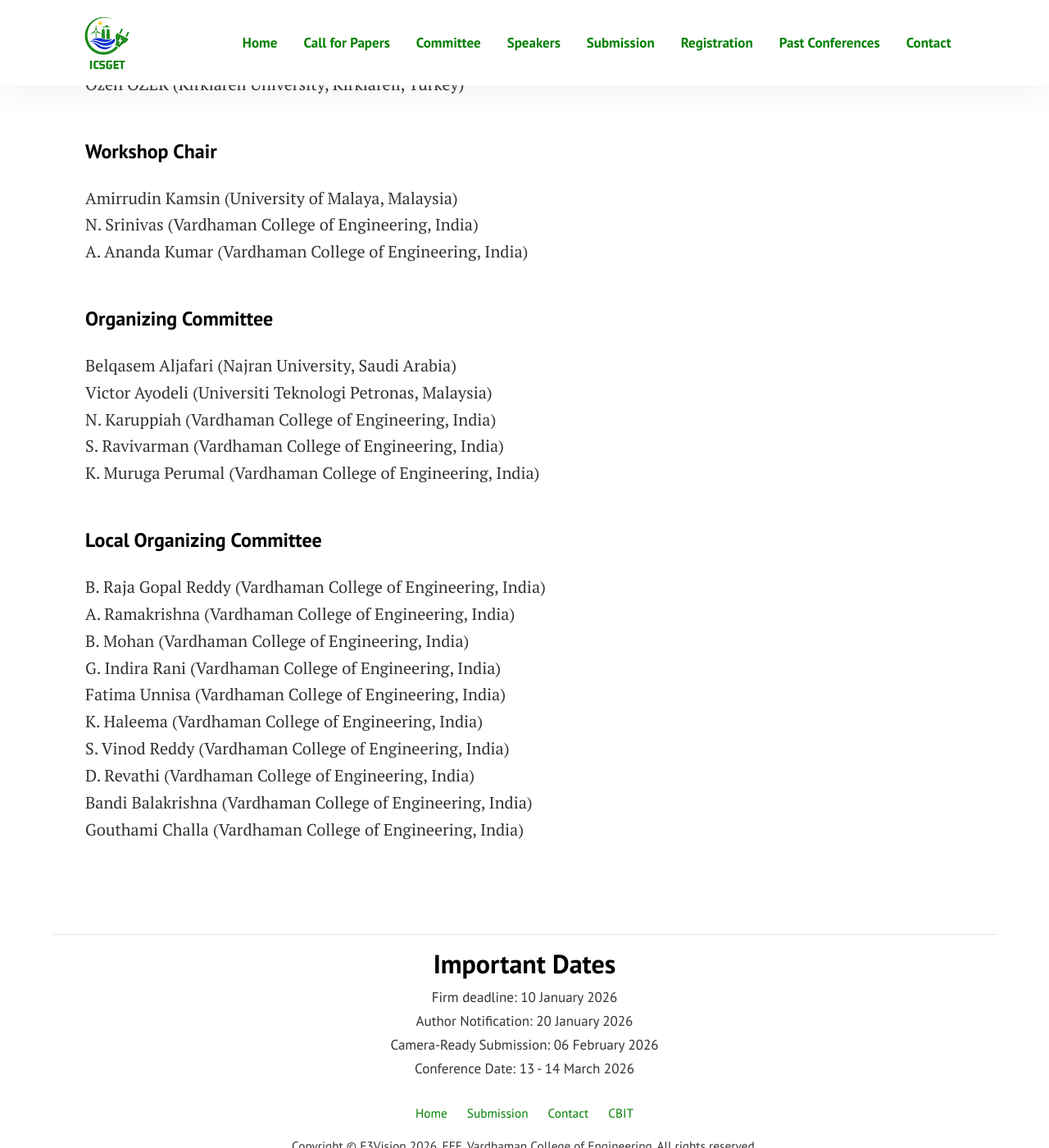
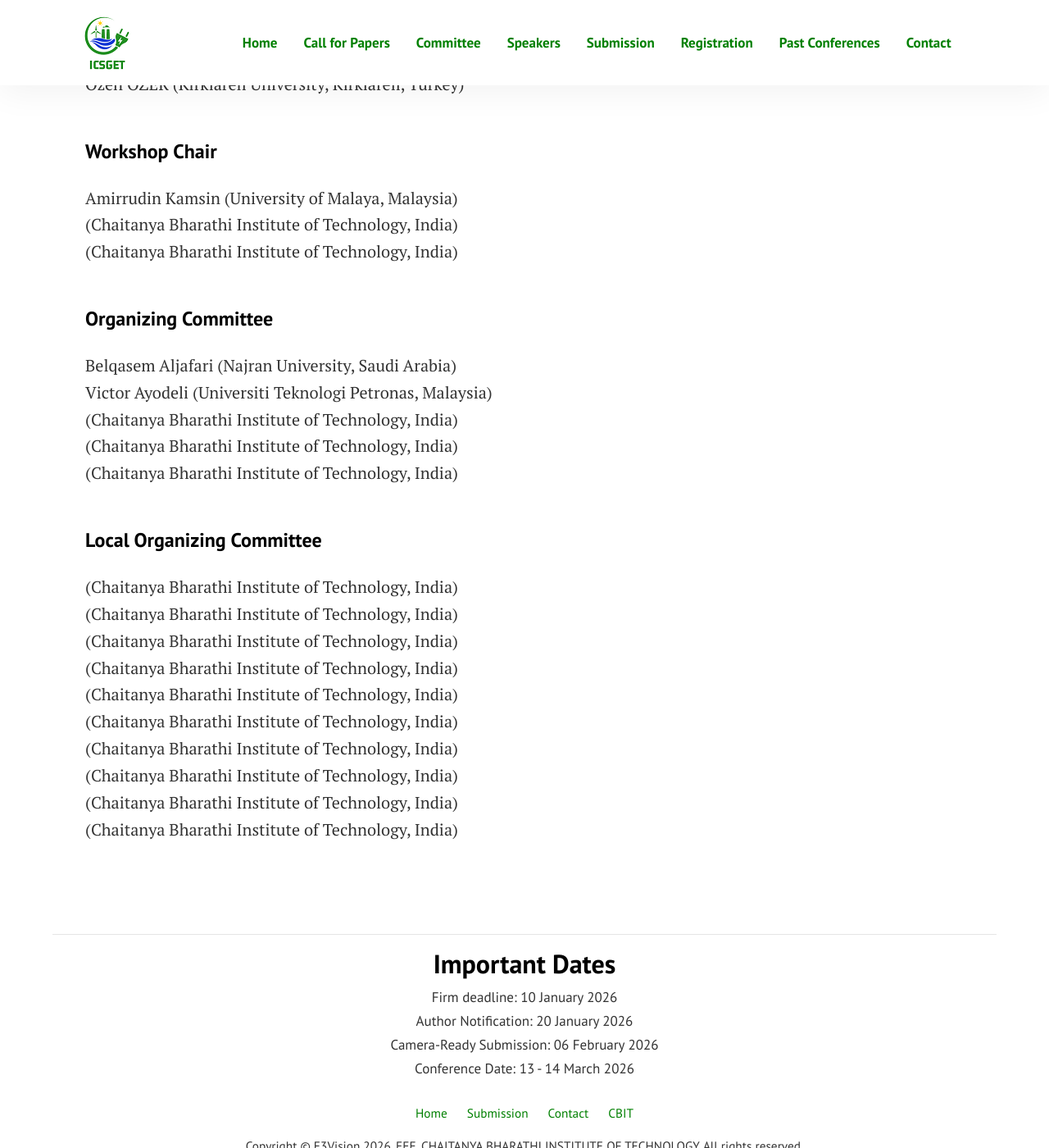
Before and after one commit to sravivarman/e3vision, a Jekyll site: the page built from pages/committee.md, in a window 1280 px wide and 1400 px high, scrolled down 3767 px. Shown: the whole window at 82% size. Built offline with Jekyll 4.4.1, drawn with Linux system fonts in a browser that asks for light colours; some of the changed text lies outside the part shown.

Commit message:
removed old names

```diff
--- a/_layouts/default.html
+++ b/_layouts/default.html
@@ -125,7 +125,7 @@ gtag('config', '{{site.ganalytics}}');
     {% endfor %}
     </ul>
     <div class="copyright small">
-       Copyright © {{site.title}}, EEE, Vardhaman College of Engineering. All rights reserved.
+       Copyright © {{site.title}}, EEE, CHAITANYA BHARATHI INSTITUTE OF TECHNOLOGY. All rights reserved.
     </div>
 </footer>
 
--- a/pages/committee.md
+++ b/pages/committee.md
@@ -6,32 +6,32 @@ image: assets/images/banner-alt.png
 ---
 
 #### Chief Patron
-Dr. T. Vijender Reddy, Chairman, Vardhaman College of Engineering, Hyderabad, India<br>
-Sri M. Rajasekhar Reddy, Vice Chairman, Vardhaman College of Engineering, Hyderabad, India<br>
-Sri T. Upender Reddy, Secretary, Vardhaman College of Engineering, Hyderabad, India<br>
-Sri E. Prabhakar Reddy, Treasurer, Vardhaman College of Engineering, Hyderabad, India<br>
+, Chairman, Chaitanya Bharathi Institute of Technology, Hyderabad, India<br>
+, Vice Chairman, Chaitanya Bharathi Institute of Technology, Hyderabad, India<br>
+, Secretary, Chaitanya Bharathi Institute of Technology, Hyderabad, India<br>
+, Treasurer, Chaitanya Bharathi Institute of Technology, Hyderabad, India<br>
 #### Patron
-Dr. JVR Ravindra, Principal, Vardhaman College of Engineering, Hyderabad, India
+, Principal, Chaitanya Bharathi Institute of Technology, Hyderabad, India
 #### General Chair
 Tomonobu Senjyu (University of the Ryukyus, Japan)<br>
 Muhammad Ammirrul Atiqi (Universiti Kebangsaan Malaysia, Malaysia)<br>
-N. Karuppiah (Vardhaman College of Engineering, India)<br>
-S. Ravivarman (Vardhaman College of Engineering, India)<br>
-K. Muruga Perumal (Vardhaman College of Engineering, India)<br>
+ (Chaitanya Bharathi Institute of Technology, India)<br>
+ (Chaitanya Bharathi Institute of Technology, India)<br>
+ (Chaitanya Bharathi Institute of Technology, India)<br>
 #### Programme Chair
 Nnamdi Nwulu (University of Johannesburg, South Africa)<br>
 B. Praveen Kumar (Universiti Kebangsaan, Malaysia)<br>
-Md. Asif (Vardhaman College of Engineering, India)<br>
-Patil Mounica (Vardhaman College of Engineering, India)<br>
+ (Chaitanya Bharathi Institute of Technology, India)<br>
+ (Chaitanya Bharathi Institute of Technology, India)<br>
 #### Steering Committee
 Parvez Mahmud (University of Technology Sydney, Australia)<br>
-Hari Shankar Jain (Vardhaman College of Engineering, India)<br>
+ (Chaitanya Bharathi Institute of Technology, India)<br>
 Puneet Kumar Mishra (U R Rao Satellite Centre, India)<br>
 Mohammad Faridun Naim Tajddin (Universiti Malaysia Perlis, Malaysia)<br>
 #### Publication Chair
 Suganthi Ramasamy (University of Cagliari, Italy)<br>
 Muhammad Ammirrul Atiqi (Universiti Kebangsaan, Malaysia)<br>
-T. Anuradha Devi (Vardhaman College of Engineering, India)<br>
+ (Chaitanya Bharathi Institute of Technology, India)<br>
 #### Technical Program Committee
 Akhtar Kalam (Victoria University, Melbourne, Australia)<br>
 Ankur Gupta (Indian Institute Technology, Dhanbad, India)<br>
@@ -92,22 +92,22 @@ Zahra Saadatizadeh (University of Arkansas, USA)<br>
 Özen ÖZER (Kırklareli University, Kırklareli, Turkey)<br>
 #### Workshop Chair
 Amirrudin Kamsin (University of Malaya, Malaysia)<br>
-N. Srinivas (Vardhaman College of Engineering, India)<br>
-A. Ananda Kumar (Vardhaman College of Engineering, India)<br>
+ (Chaitanya Bharathi Institute of Technology, India)<br>
+ (Chaitanya Bharathi Institute of Technology, India)<br>
 #### Organizing Committee
 Belqasem Aljafari (Najran University, Saudi Arabia) <br>
 Victor Ayodeli (Universiti Teknologi Petronas, Malaysia) <br>
-N. Karuppiah (Vardhaman College of Engineering, India)<br>
-S. Ravivarman (Vardhaman College of Engineering, India)<br>
-K. Muruga Perumal (Vardhaman College of Engineering, India)<br>
+ (Chaitanya Bharathi Institute of Technology, India)<br>
+ (Chaitanya Bharathi Institute of Technology, India)<br>
+ (Chaitanya Bharathi Institute of Technology, India)<br>
 #### Local Organizing Committee
-B. Raja Gopal Reddy (Vardhaman College of Engineering, India)<br>
-A. Ramakrishna (Vardhaman College of Engineering, India)<br>
-B. Mohan (Vardhaman College of Engineering, India)<br>
-G. Indira Rani (Vardhaman College of Engineering, India)<br>
-Fatima Unnisa (Vardhaman College of Engineering, India)<br>
-K. Haleema (Vardhaman College of Engineering, India)<br>
-S. Vinod Reddy (Vardhaman College of Engineering, India)<br>
-D. Revathi (Vardhaman College of Engineering, India)<br>
-Bandi Balakrishna (Vardhaman College of Engineering, India)<br>
-Gouthami Challa  (Vardhaman College of Engineering, India)<br>
+ (Chaitanya Bharathi Institute of Technology, India)<br>
+ (Chaitanya Bharathi Institute of Technology, India)<br>
+ (Chaitanya Bharathi Institute of Technology, India)<br>
+ (Chaitanya Bharathi Institute of Technology, India)<br>
+ (Chaitanya Bharathi Institute of Technology, India)<br>
+ (Chaitanya Bharathi Institute of Technology, India)<br>
+ (Chaitanya Bharathi Institute of Technology, India)<br>
+ (Chaitanya Bharathi Institute of Technology, India)<br>
+ (Chaitanya Bharathi Institute of Technology, India)<br>
+ (Chaitanya Bharathi Institute of Technology, India)<br>
```
Also changed, not shown: pages/contact.md (+13 -13 lines).
